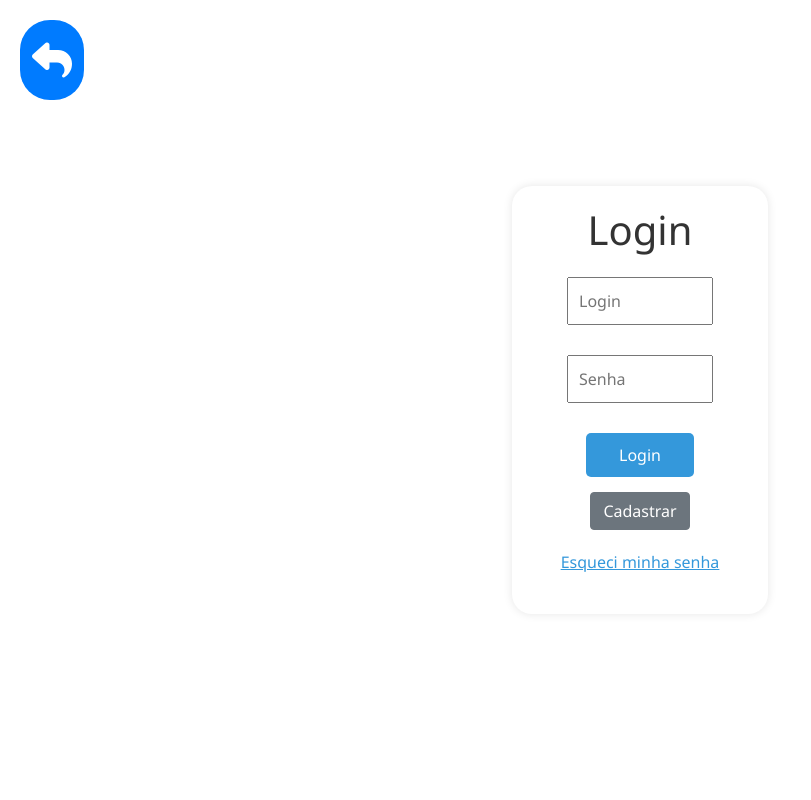
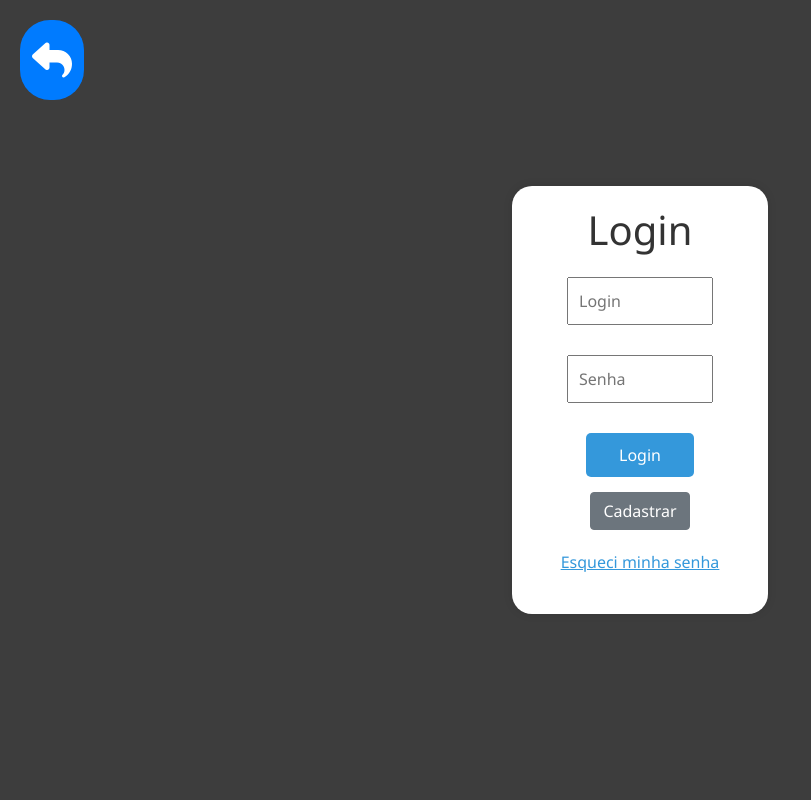
Before and after one commit to LucasJRufino/gamenerd, a PHP site: page /entrar.php in a window 1280 px wide. Shown: the whole page, without its empty margins (0-811 px from the left). Run offline with PHP 8.4, Linux system fonts and the light colour scheme; some libraries are stand-ins or nearby versions.

Commit message:
fix: add correct background color for login screen

```diff
--- a/entrar.php
+++ b/entrar.php
@@ -33,7 +33,7 @@
         justify-content: center;
         height: 100vh;
         margin: 0;
-        background-color: #3d3d3d"
+        background-color: #3d3d3d;
         }
 
         #login-container {
```
